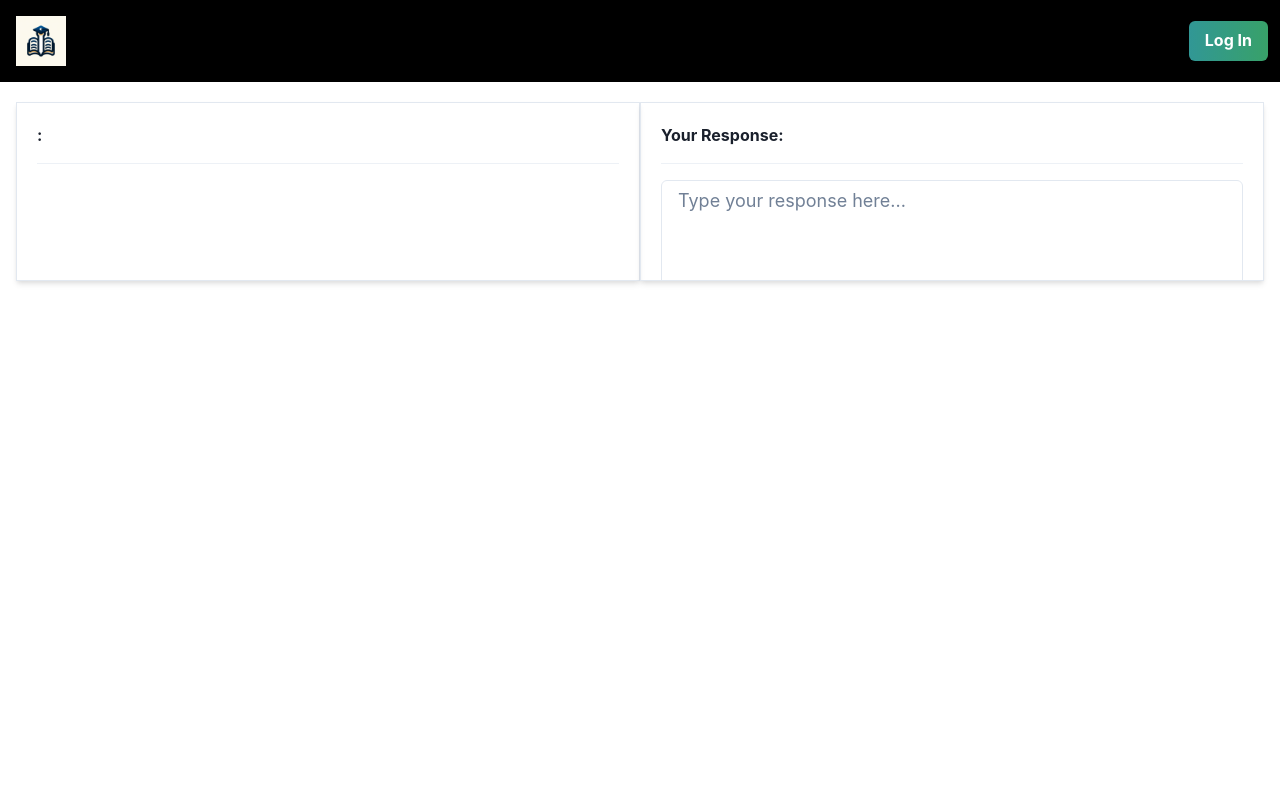
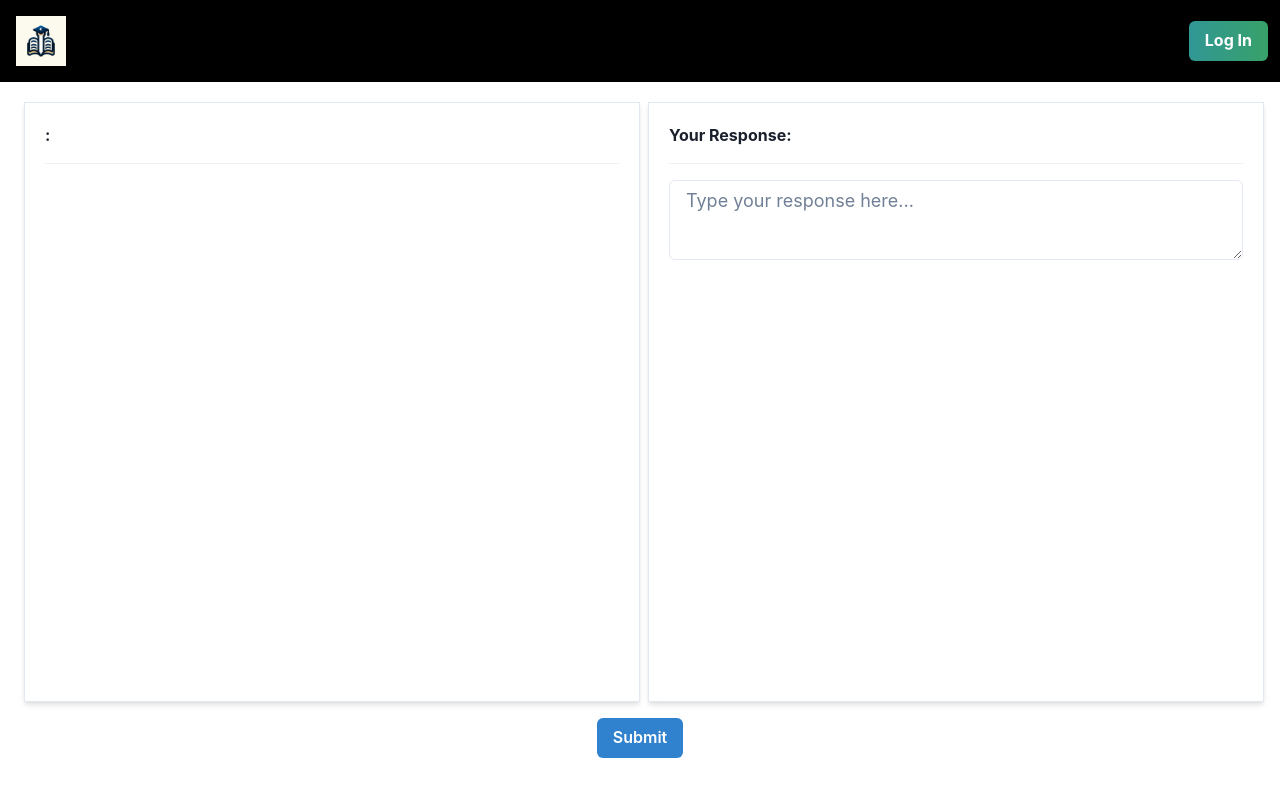
Before and after one commit to SeleemS/ielts-react, a React (Create React App) app: page /writingquestion/1 in a window 1280 px wide. Shown: the top 796 px of the page. Built offline with nearby package versions, Linux system fonts and the light colour scheme; no server answers; the database is empty.

Commit message:
Add submit button

```diff
--- a/src/pages/WritingQuestion.js
+++ b/src/pages/WritingQuestion.js
@@ -1,9 +1,19 @@
 import React, { useState, useEffect } from 'react';
 import { useParams } from 'react-router-dom';
-import { Box, Textarea, Flex, Container, Text, Divider } from '@chakra-ui/react';
+import { Box,Button, Textarea, Flex, Container, Text, Divider } from '@chakra-ui/react';
 import { app } from '../firebase';
 import { getFirestore, doc, getDoc } from 'firebase/firestore';
 import Navbar from '../components/Navbar';
+import {
+    Modal,
+    ModalOverlay,
+    ModalContent,
+    ModalHeader,
+    ModalFooter,
+    ModalBody,
+    ModalCloseButton,
+    useDisclosure,
+  } from '@chakra-ui/react';
 
 const WritingQuestion = () => {
     const [passageText, setPassageText] = useState('');
@@ -37,6 +47,10 @@ const WritingQuestion = () => {
 
     // You can add a submit handler if needed
 
+    const handleSubmit = async (event) => {
+        event.preventDefault();
+    };
+
     return (
         <>
             <Navbar />
@@ -53,7 +67,11 @@ const WritingQuestion = () => {
                         shadow="md"
                         borderWidth="1px"
                         overflowY="auto"
-                        maxH={{ base: "35vh", md: "70vh" }}
+                        maxH={{ base: "39vh", md: "75vh" }}
+                        minH = {{base: "39vh", md: "75vh"}}
+                        mt = {{base: -2, md: 0}} // Margin top on mobile
+                        mb={{ base: 3, md: 0 }} // Margin bottom on mobile
+                        mx = {{md:2}}
                     >
                         <Text fontWeight="bold">{passageTitle}:</Text>
                         <Divider my={4} />
@@ -66,18 +84,25 @@ const WritingQuestion = () => {
                         shadow="md"
                         borderWidth="1px"
                         overflowY="auto"
-                        maxH={{ base: "35vh", md: "70vh" }}
+                        maxH={{ base: "39vh", md: "75vh" }}
+                        minH = {{base: "39vh", md: "75vh"}}
+
                     >
                         <Text fontWeight="bold">Your Response:</Text>
                         <Divider my={4} />
                         <Textarea
                             placeholder="Type your response here..."
                             size="lg"
-                            height="100%" // Ensure the textarea takes up the remaining height
+                            flex = "1"
                             value={userResponse}
                             onChange={handleResponseChange}
                         />
                     </Box>
+                </Flex>
+                <Flex justifyContent="center" mt = {-1}>
+                    <Button colorScheme="blue" onClick={handleSubmit}>
+                        Submit
+                    </Button>
                 </Flex>
                 {/* Add a submit button if needed */}
             </Container>
```
